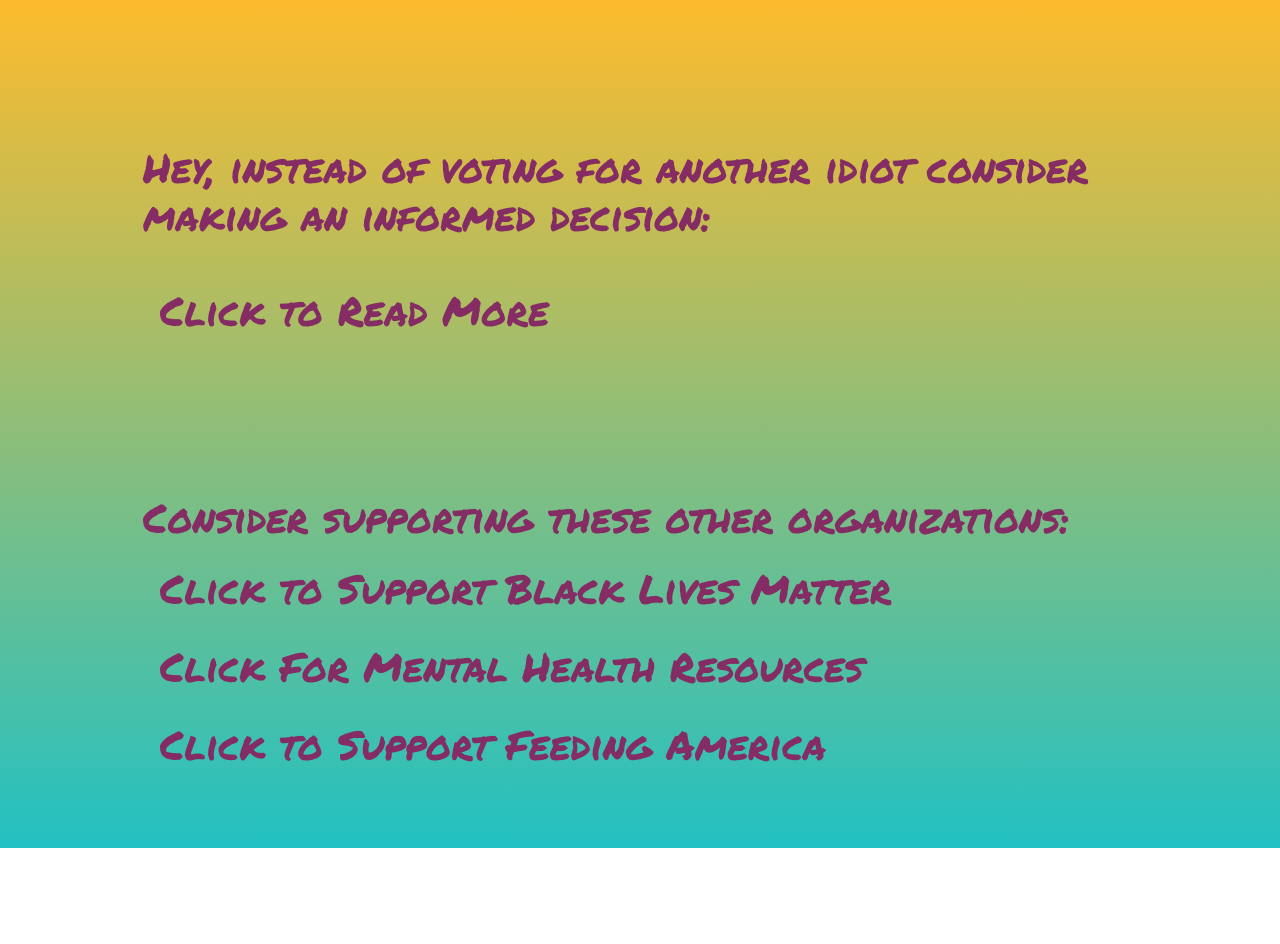
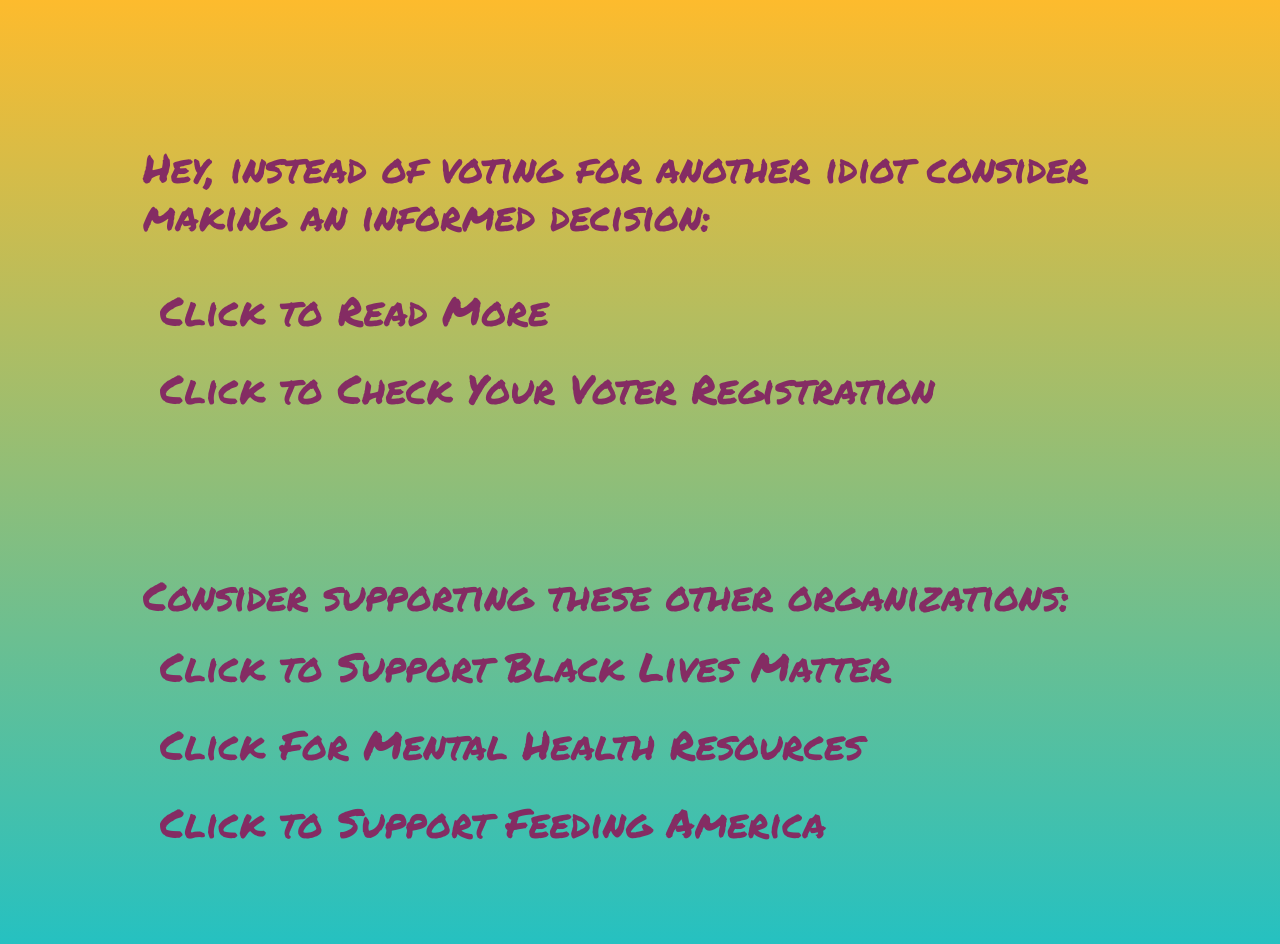
Before and after one commit to Kmagameguy/kevin2020, a plain HTML site: page index.html in a window 1280 px wide. Both pictures are taken after typing "Sample", "Sample", "Sample", "Sample", "Sample", "Sample" into the empty fields and a click on the button "Click here to add your signature". Before the commit the page ends 848 px from the top, so only its background shows below. Drawn offline with nearby package versions, Linux system fonts and the light colour scheme.

Commit message:
Add Link to Voter Registration

```diff
--- a/index.html
+++ b/index.html
@@ -250,10 +250,11 @@
                 $('#submit-ballot').click(function() {
                     let header = '<h1 class="mt-4 py-4">Hey, instead of voting for another idiot consider making an informed decision: </h1>';
                     let candidates = '<a href="https://politico.com/2020-election/candidates-views-on-the-issues" target="_blank" class="btn btn-lg redirect-btn bg-transparent text-left">Click to Read More</a>';
+                    let vote = '<a href="https://www.usa.gov/register-to-vote" target="_blank" class="btn btn-lg redirect-btn bg-transparent text-left">Click to Check Your Voter Registration</a>';
                     let blm = '<a href="https://blacklivesmatters.carrd.co/" target="_blank" class="btn btn-lg redirect-btn bg-transparent text-left">Click to Support Black Lives Matter</a>';
                     let mental = '<a href="https://www.nami.org/Home" target="_blank" class="btn btn-lg redirect-btn bg-transparent text-left">Click For Mental Health Resources</a>';
                     let american = '<a href="https://www.feedingamerica.org/" target="_blank" class="btn btn-lg redirect-btn bg-transparent text-left">Click to Support Feeding America</a>';
-                    $('#header-content').html(`<div class="my-5 py-5">${header}${candidates}</div><div class="my-5 py-5"><h1>Consider supporting these other organizations: </h1>${blm}${mental}${american}</div>`);
+                    $('#header-content').html(`<div class="my-5 py-5">${header}${candidates}${vote}</div><div class="my-5 py-5"><h1>Consider supporting these other organizations: </h1>${blm}${mental}${american}</div>`);
                     window.scroll(0,0);
                 });
             });
```
